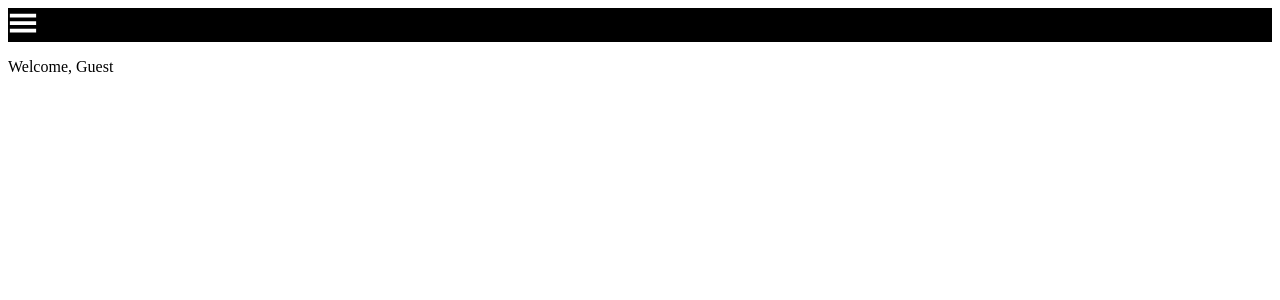
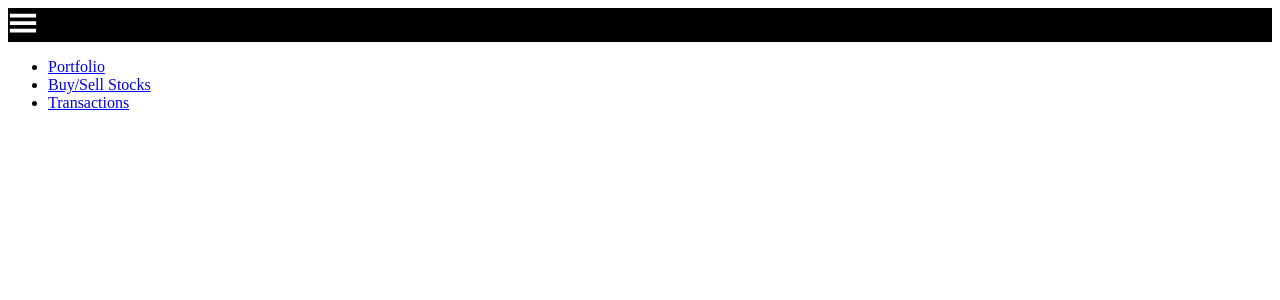
Before and after one commit to stellagress/p5-python-finance-project, a React (Create React App) app in the folder client/: page /account in a window 1280 px wide. Shown: the top 300 px of the page. Built offline with nearby package versions, Linux system fonts and the light colour scheme.

Commit message:
attemps to set routes to Account

```diff
--- a/client/src/components/Account.js
+++ b/client/src/components/Account.js
@@ -1,32 +1,110 @@
-import React from "react";
-import { Link } from "react-router-dom";
+// Account.js
+import React, { useState, useEffect } from "react";
+import { useNavigate, Route, Routes, Navigate } from "react-router-dom";
+import Portfolio from "./Portfolio";
+import AccountNav from "./AccountNav";
 
-function Account({ user }) {
-  return (
-    <div>
-      {user ? (
+
+function Account({ updatePort, user }) {
+    const [showStocks, setShowStocks] = useState(false);
+    const [portfolioData, setPortfolioData] = useState(null);
+    const navigate = useNavigate();
+
+    return (
         <div>
-          <p>Welcome, {user.first_name}</p>
-          <ul>
-            <li>
-              <Link to="/account/Stocks">My Stocks</Link>
-            </li>
-            <li>
-              <Link to="/account/BuySell">Buy/Sell Stocks</Link>
-            </li>
-            <li>
-              <Link to="/account/Transactions">Transactions</Link>
-            </li>
-          </ul>
+          <AccountNav/>
+
+          <Routes>
+            <Route path="/account/portfolio" element={<Portfolio />} user ={user}/>
+
+
+
+            {/* <Route
+              path={"/account/buy_sell_stocks"}
+              element={
+                <div>
+                  <BuyAndSellStocks/>
+                </div>
+              }
+            />
+
+            <Route
+              path="/account/transactions"
+              element={
+                <Transactions/>
+              }
+            /> */}
+
+
+          </Routes>
         </div>
-      ) : (
-        <p>Welcome, Guest</p>
-      )}
-    </div>
-  );
-}
+      );
+    }
+
+
+
+
 
 export default Account;
+
+
+
+
+
+
+//   return (
+//     <div>
+//       {user ? (
+//         <div>
+//           <p>Welcome, {user.first_name}</p>
+//           <button onClick={() => { setShowStocks(!showStocks);}}>
+//             Show My Stocks
+//           </button>
+//           {showStocks && <Portfolio />}
+//         </div>
+//       ) : (
+//         <p>Welcome, Guest</p>
+//       )}
+//     </div>
+//   );
+// }
+
+// export default Account;
+
+
+
+
+
+
+// import React from "react";
+// import { Link } from "react-router-dom";
+
+// function Account({ user }) {
+//   return (
+//     <div>
+//       {user ? (
+//         <div>
+//           <p>Welcome, {user.first_name}</p>
+//           <ul>
+//             <li>
+//               <Link to="/account/Stocks">My Stocks</Link>
+//             </li>
+//             <li>
+//               <Link to="/account/BuySell">Buy/Sell Stocks</Link>
+//             </li>
+//             <li>
+//               <Link to="/account/Transactions">Transactions</Link>
+//             </li>
+//           </ul>
+//         </div>
+//       ) : (
+//         <p>Welcome, Guest</p>
+//       )}
+//     </div>
+//   );
+// }
+
+// export default Account;
 
 
 
--- /dev/null
+++ b/client/src/components/AccountNav.js
@@ -0,0 +1,30 @@
+import { useState } from "react";
+import { Link, useNavigate, useHistory } from "react-router-dom";
+
+
+
+function AccountNav() {
+
+
+  return (
+    <div>
+        <section className="nav-acct-menu">
+
+          <ul>
+            <li>
+              <Link to="/account/portfolio"> Portfolio</Link>
+            </li>
+            <li>
+              <Link to="/account/buy_sell_stocks"> Buy/Sell Stocks</Link>
+            </li>
+            <li>
+              <Link to="/account/transactions"> Transactions</Link>
+            </li>
+          </ul>
+
+      </section>
+    </div>
+  );
+}
+
+export default AccountNav;
--- a/client/src/components/App.js
+++ b/client/src/components/App.js
@@ -17,16 +17,16 @@ import NavBar from "./NavBar";
 import Authentication from "./Authentication";
 import Account from "./Account";
 import Logout from "./Logout";
+import Portfolio from "./Portfolio";
+
 
 function App() {
 
   const [user, setUser] = useState(null);
+  const updateUser = (user) => setUser(user);
 
-
-
-
-
-  const updateUser = (user) => setUser(user);
+  // const [port, setPort] = useState(null)
+  // const updatePort = (port) => setPort(port);
 
 
 
@@ -51,11 +51,18 @@ function App() {
         />
 
         <Route
-          path="/account"
+          path="/account/*"
           element={
             <Account user={user} />
           }
         />
+
+        {/* <Route
+          path="/account/portfolio"
+          element={
+            <Portfolio/>
+          }
+        /> */}
 
         <Route path="/logout" element={<Logout />} />
 
--- a/client/src/components/NavBar.jsx
+++ b/client/src/components/NavBar.jsx
@@ -10,7 +10,7 @@ function NavBar({user}) {
     const navigate = useNavigate();
 
     const handleLogout = () => {
-        console.log("Build out handle logout function!")
+        console.log("Logout!")
         // const history = useHistory();
         // useEffect(() => {
         //   fetch("/logout", { method: "DELETE" }).then((r) => r.json());
--- /dev/null
+++ b/client/src/components/Portfolio.js
@@ -0,0 +1,24 @@
+// Portfolio.js
+import React, { useEffect, useState } from "react";
+
+function Portfolio({user}) {
+
+
+
+
+
+
+
+
+
+
+  return (
+    <div>
+      <h2>Your Stocks:</h2>
+      <p>Welcome, {user.first_name}</p>
+
+    </div>
+  );
+}
+
+export default Portfolio;
```
Also changed, not shown: client/src/components/UserStocks.js (deleted), 1 other file (tests, documents, lock files or other folders).
